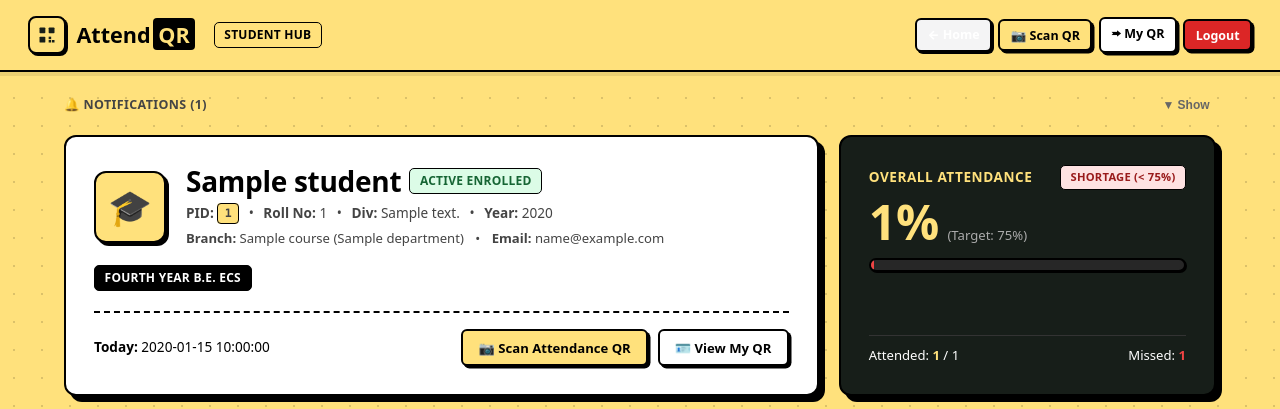
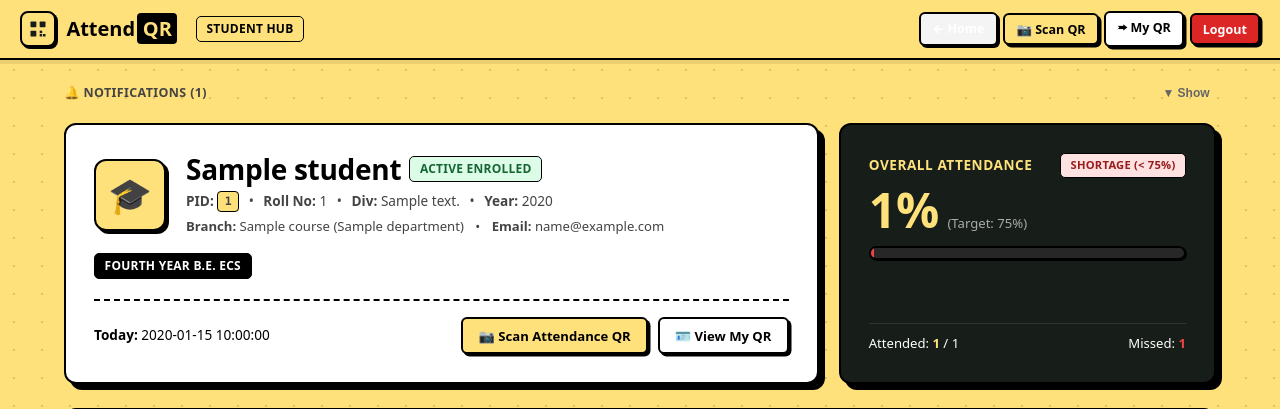
Before and after one commit to siddhantmeher45-stack/Qr-Scan-Attendance, a Flask app: template templates/student_dashboard.html in a window 1280 px wide. Shown: the top 409 px of the page. Run offline with Flask 3, Linux system fonts and the light colour scheme; the template is opened without the code that fills it: most values are stand-ins (such as "Sample title", 1, 10 or a date in 2020); some web fonts are replaced.

Commit message:
Fix: Navbar fits at 100% zoom, add Home button to student dashboard
- style.css: Change fixed height:72px to min-height:60px so navbar never clips
- style.css: Add flex-wrap to .nb-nav and .nb-nav-right at desktop too
- style.css: Reduce nb-nav-right gap to 0.35rem, add flex-shrink:0 to logo
- student_dashboard.html: Add visible Home back button to navbar
- teacher_dashboard.html: Clean up redundant inline flex/gap overrides
- Both dashboards: All 4 nav buttons compact (0.78rem, 0.35rem padding)

```diff
--- a/static/css/style.css
+++ b/static/css/style.css
@@ -100,19 +100,21 @@ h1, h2, h3, h4, h5, h6 {
     letter-spacing: -0.01em;
 }
 
-/* ── Top Navigation Bar ── */
+/* -- Top Navigation Bar -- */
 .nb-nav {
     position: sticky;
     top: 0;
     left: 0;
     right: 0;
-    height: 72px;
+    min-height: 60px;
     background: var(--yellow);
     border-bottom: var(--border);
     display: flex;
     align-items: center;
     justify-content: space-between;
-    padding: 0 1.75rem;
+    flex-wrap: wrap;
+    gap: 0.4rem;
+    padding: 0.5rem 1.25rem;
     z-index: 1000;
     box-shadow: 0 4px 0 0 rgba(0, 0, 0, 0.08);
 }
@@ -123,14 +125,15 @@ h1, h2, h3, h4, h5, h6 {
     gap: 0.65rem;
     font-family: var(--font-heading);
     font-weight: 800;
-    font-size: 1.35rem;
+    font-size: 1.25rem;
     text-decoration: none;
     color: var(--black);
+    flex-shrink: 0;
 }
 
 .nb-nav-logo-icon {
-    width: 38px;
-    height: 38px;
+    width: 36px;
+    height: 36px;
     background: var(--black);
     border: var(--border);
     border-radius: 8px;
@@ -144,7 +147,8 @@ h1, h2, h3, h4, h5, h6 {
 .nb-nav-right {
     display: flex;
     align-items: center;
-    gap: 0.75rem;
+    gap: 0.35rem;
+    flex-wrap: wrap;
 }
 
 /* ── Neo-Brutalist Cards ── */
--- a/templates/student_dashboard.html
+++ b/templates/student_dashboard.html
@@ -48,21 +48,21 @@
                     style="background:#000; color:#ffe17c; padding:0.1rem 0.35rem; border-radius:4px; margin-left:2px;">QR</span></span>
             <span class="badge badge-primary" style="margin-left:0.5rem; font-size:0.75rem;">Student Hub</span>
         </a>
-        <div class="nb-nav-right" style="display:flex; align-items:center; gap:0.4rem;">
+        <div class="nb-nav-right">
             <a href="/student-dashboard" class="btn btn-sm"
-               style="background:#f4f4f5; border:2px solid #000; font-weight:800; box-shadow:2px 2px 0 #000; text-decoration:none; font-size:0.78rem; padding:0.35rem 0.65rem;">
+               style="background:#f4f4f5; border:2px solid #000; font-weight:800; box-shadow:2px 2px 0 #000; text-decoration:none; font-size:0.78rem; padding:0.35rem 0.7rem;">
                 &#8592; Home
             </a>
             <button onclick="openScannerModal()" class="btn btn-sm btn-primary"
-                    style="font-weight:800; font-size:0.78rem; padding:0.35rem 0.65rem;">
+                    style="font-weight:800; font-size:0.78rem; padding:0.35rem 0.7rem;">
                 &#128247; Scan QR
             </button>
             <button onclick="openStudentQrModal()" class="btn btn-sm btn-secondary"
-                    style="font-weight:800; font-size:0.78rem; padding:0.35rem 0.65rem;">
+                    style="font-weight:800; font-size:0.78rem; padding:0.35rem 0.7rem;">
                 &#129178; My QR
             </button>
             <button onclick="confirmLogout()" class="btn btn-sm btn-danger"
-                    style="font-size:0.78rem; padding:0.35rem 0.65rem;">
+                    style="font-size:0.78rem; padding:0.35rem 0.7rem;">
                 Logout
             </button>
         </div>
```
Also changed, not shown: templates/teacher_dashboard.html (+5 -5 lines).
